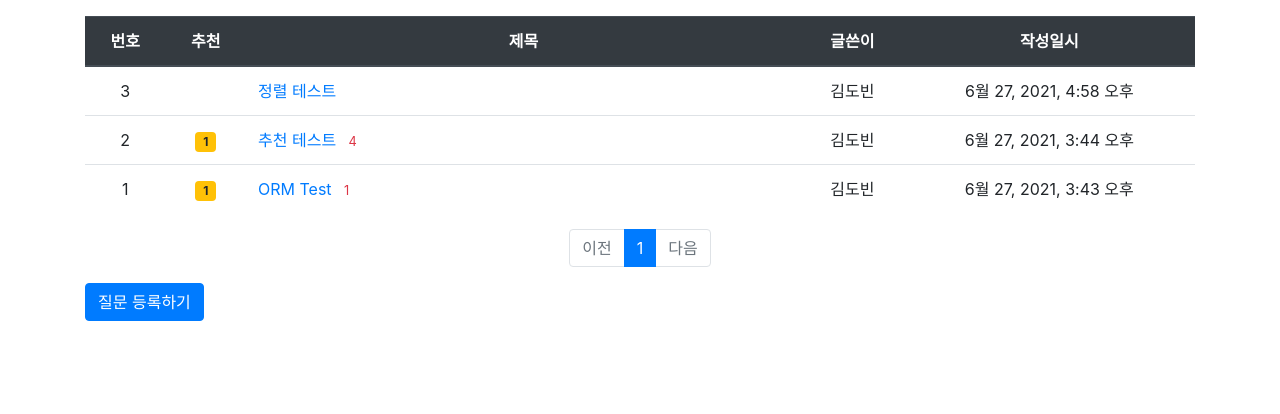
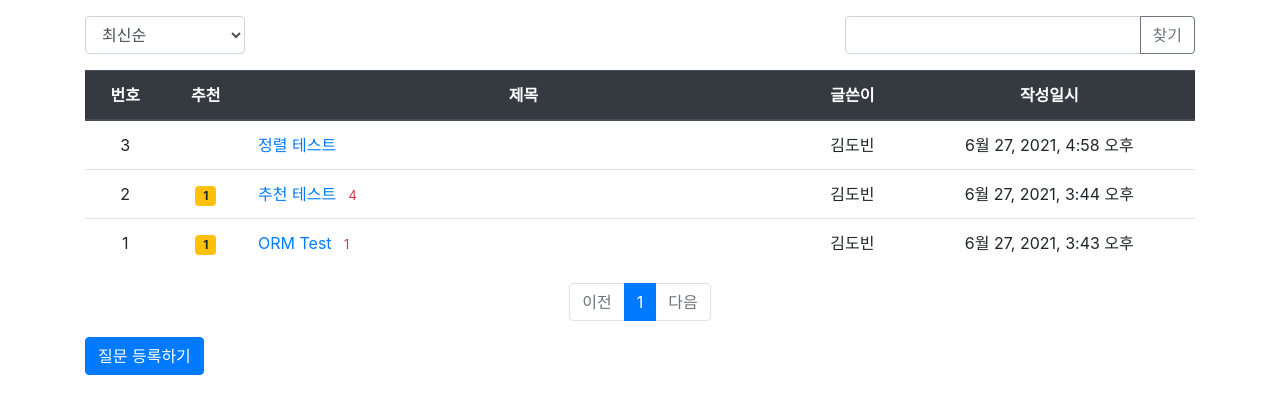
Before and after one commit to MenOfSillim/admin_page, a Django app: page / in a window 1280 px wide. Shown: the part 57-471 px from the top of the page. Run offline with Django 3.2, Linux system fonts and the light colour scheme; data comes from the database, SQL or seed files in the repository; both versions use the stored data as it was after the commit; parts of the project's set-up code (start-up, migrations or seed data) failed here and were passed over; some libraries are stand-ins or nearby versions.

Commit message:
3-15 검색, 정렬 기능 추가하기  -> 완료

```diff
--- a/pybo/views/base_views.py
+++ b/pybo/views/base_views.py
@@ -2,18 +2,39 @@ from django.core.paginator import Paginator
 from django.shortcuts import render, get_object_or_404
 
 from ..models import Question
+from django.db.models import Q, Count
 
 
 # pybo 목록 출력
 def index(request):
     # 입력 파라미터
     page = request.GET.get('page', '1')  # 페이지
-    question_list = Question.objects.order_by('-create_date')
+    kw = request.GET.get('kw', '')  # 검색어
+
+    so = request.GET.get('so', 'recent')  # 정렬기준
+
+    # 정렬
+    if so == 'recommend':
+        question_list = Question.objects.annotate(num_voter=Count('voter')).order_by('-num_voter', '-create_date')
+    elif so == 'popular':
+        question_list = Question.objects.annotate(num_answer=Count('answer')).order_by('-num_answer', '-create_date')
+    else:  # recent
+        question_list = Question.objects.order_by('-create_date')
+
+    # 검색
+    if kw:
+        question_list = question_list.filter(
+            Q(subject__icontains=kw) |  # 제목검색
+            Q(content__icontains=kw) |  # 내용검색
+            Q(author__username__icontains=kw) |  # 질문 글쓴이검색
+            Q(answer__author__username__icontains=kw)  # 답변 글쓴이검색
+        ).distinct()
+
     # 페이징처리
     paginator = Paginator(question_list, 10)  # 페이지당 10개씩 보여주기
     page_obj = paginator.get_page(page)
 
-    context = {'question_list': page_obj}
+    context = {'question_list': page_obj, 'page': page, 'kw': kw, 'so': so}  # <------ so 추가
     return render(request, 'pybo/question_list.html', context)
 
 
--- a/templates/pybo/question_list.html
+++ b/templates/pybo/question_list.html
@@ -2,6 +2,21 @@
 {% load pybo_filter %}
 {% block content %}
 <div class="container my-3">
+    <div class="row justify-content-between my-3">
+        <div class="col-2">
+            <select class="form-control so">
+                <option value="recent" {% if so == 'recent' %}selected{% endif %}>최신순</option>
+                <option value="recommend" {% if so == 'recommend' %}selected{% endif %}>추천순</option>
+                <option value="popular" {% if so == 'popular' %}selected{% endif %}>인기순</option>
+            </select>
+        </div>
+        <div class="col-4 input-group">
+            <input type="text" class="form-control kw" value="{{ kw|default_if_none:'' }}">
+            <div class="input-group-append">
+                <button class="btn btn-outline-secondary" type="button" id="btn_search">찾기</button>
+            </div>
+        </div>
+    </div>
     <table class="table">
         <thead>
         <tr class="text-center thead-dark">
@@ -46,7 +61,7 @@
         <!-- 이전페이지 -->
         {% if question_list.has_previous %}
         <li class="page-item">
-            <a class="page-link" href="?page={{ question_list.previous_page_number }}">이전</a>
+            <a class="page-link" data-page="{{ question_list.previous_page_number }}" href="#">이전</a>
         </li>
         {% else %}
         <li class="page-item disabled">
@@ -58,11 +73,11 @@
         {% if page_number >= question_list.number|add:-5 and page_number <= question_list.number|add:5 %}
             {% if page_number == question_list.number %}
             <li class="page-item active" aria-current="page">
-                <a class="page-link" href="?page={{ page_number }}">{{ page_number }}</a>
+                <a class="page-link" data-page="{{ page_number }}" href="#">{{ page_number }}</a>
             </li>
             {% else %}
             <li class="page-item">
-                <a class="page-link" href="?page={{ page_number }}">{{ page_number }}</a>
+                <a class="page-link" data-page="{{ page_number }}" href="#">{{ page_number }}</a>
             </li>
             {% endif %}
         {% endif %}
@@ -70,7 +85,7 @@
         <!-- 다음페이지 -->
         {% if question_list.has_next %}
         <li class="page-item">
-            <a class="page-link" href="?page={{ question_list.next_page_number }}">다음</a>
+            <a class="page-link" data-page="{{ question_list.next_page_number }}" href="#">다음</a>
         </li>
         {% else %}
         <li class="page-item disabled">
@@ -81,4 +96,30 @@
     <!-- 페이징처리 끝 -->
     <a href="{% url 'pybo:question_create' %}" class="btn btn-primary">질문 등록하기</a>
 </div>
+<form id="searchForm" method="get" action="{% url 'index' %}">
+    <input type="hidden" id="kw" name="kw" value="{{ kw|default_if_none:'' }}">
+    <input type="hidden" id="page" name="page" value="{{ page }}">
+    <input type="hidden" id="so" name="so" value="{{ so }}">
+</form>
 {% endblock %}
+{% block script %}
+<script type='text/javascript'>
+    $(document).ready(function(){
+        $(".page-link").on('click', function() {
+            $("#page").val($(this).data("page"));
+            $("#searchForm").submit();
+        });
+
+        $("#btn_search").on('click', function() {
+            $("#kw").val($(".kw").val());
+            $("#page").val(1);  // 검색버튼을 클릭할 경우 1페이지부터 조회한다.
+            $("#searchForm").submit();
+        });
+        $(".so").on('change', function() {
+            $("#so").val($(this).val());
+            $("#page").val(1);
+            $("#searchForm").submit();
+        });
+    });
+</script>
+{% endblock %}
```
Also changed, not shown: db.sqlite3.
